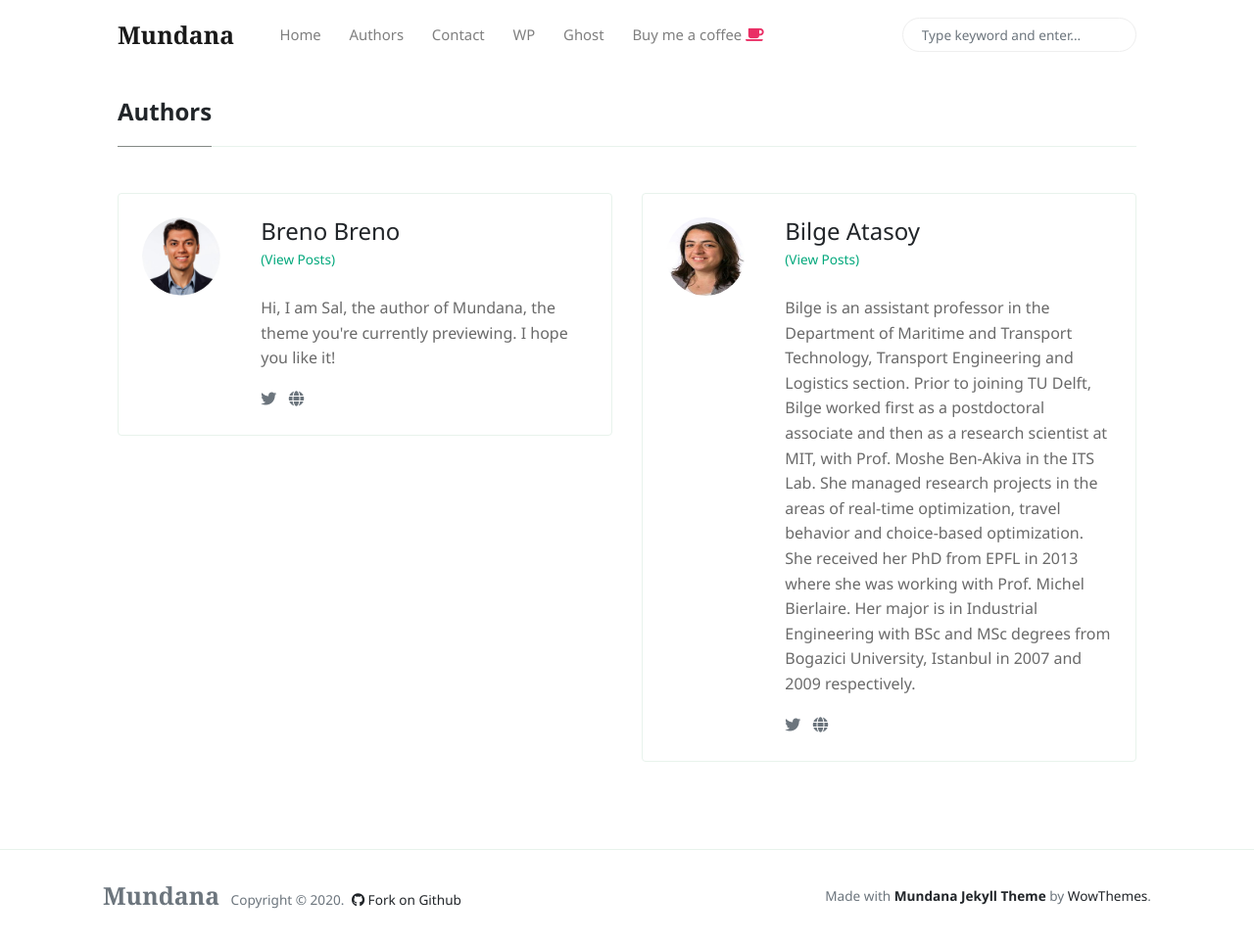
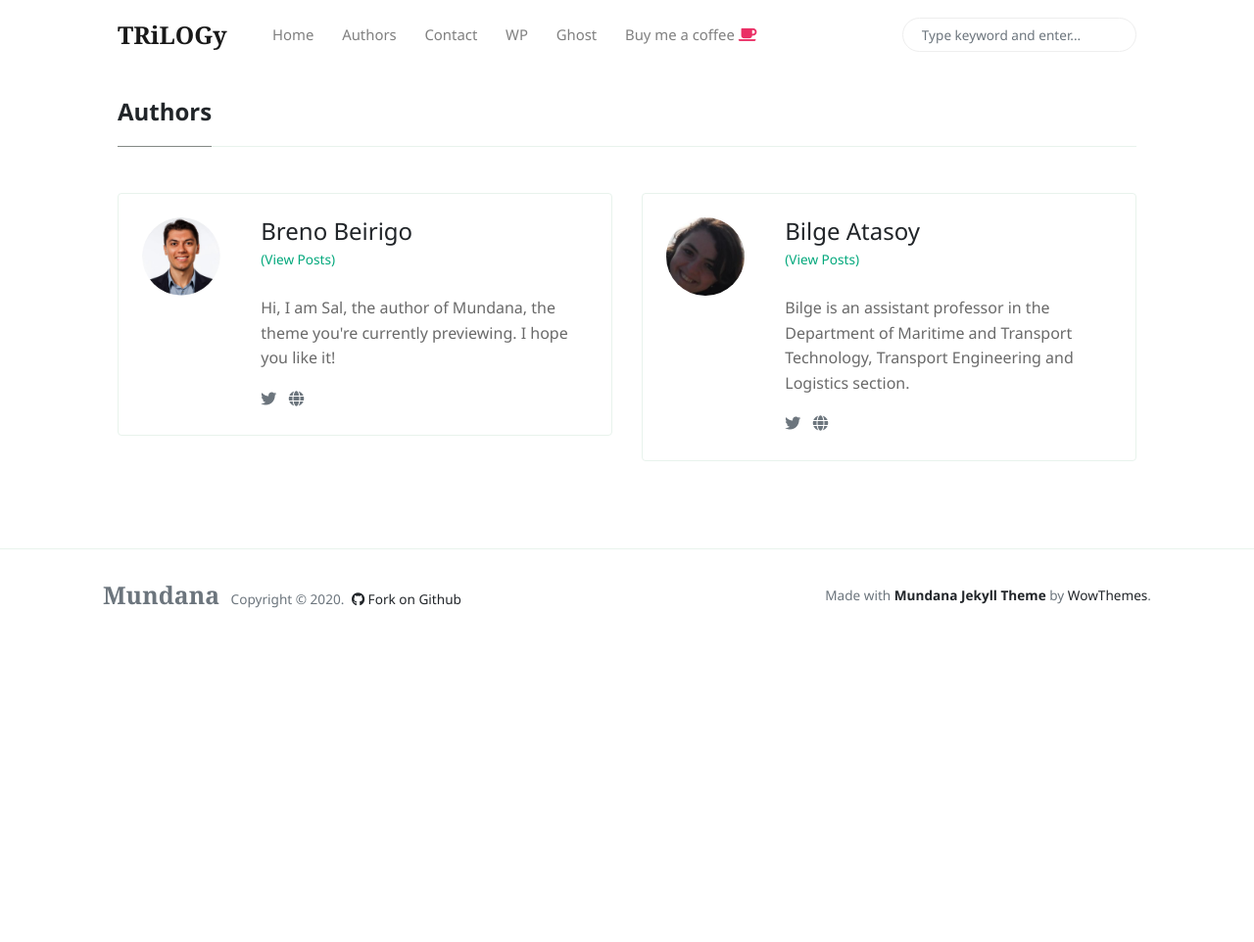
Before and after one commit to brenobeirigo/brenobeirigo.github.io, a Jekyll site: the page built from _pages/authors-list.html, in a window 1280 px wide and 962 px high. Shown: the whole window at 98% size. Built offline with Jekyll 4.4.1, drawn with Linux system fonts in a browser that asks for light colours; nearby versions of some CDN libraries.

Commit message:
Update Bilge info

```diff
--- a/_config.yml
+++ b/_config.yml
@@ -1,5 +1,5 @@
 # Site
-name: "Mundana"
+name: "TRiLOGy"
 description: "Mundana is a free Jekyll theme for awesome people like you, Medium like."
 logo: "assets/images/logo.png"
 favicon: "assets/images/favicon.ico"
@@ -20,7 +20,7 @@ plugins:
 
 authors:
   breno:
-    name: Breno Breno
+    name: Breno Beirigo
     site: https://www.wowthemes.net
     avatar: assets/images/breno.jpg
     bio: "Hi, I am Sal, the author of Mundana, the theme you're currently previewing. I hope you like it!"
@@ -30,8 +30,8 @@ authors:
   bilge:
     name: Bilge Atasoy
     site: https://www.wowthemes.net
-    avatar: assets/images/bilge.jpg
-    bio: "Bilge is an assistant professor in the Department of Maritime and Transport Technology, Transport Engineering and Logistics section. Prior to joining TU Delft, Bilge worked first as a postdoctoral associate and then as a research scientist at MIT, with Prof. Moshe Ben-Akiva in the ITS Lab. She managed research projects in the areas of real-time optimization, travel behavior and choice-based optimization. She received her PhD from EPFL in 2013 where she was working with Prof. Michel Bierlaire. Her major is in Industrial Engineering with BSc and MSc degrees from Bogazici University, Istanbul in 2007 and 2009 respectively."
+    avatar: assets/images/bilge_linkedin.jpg
+    bio: "Bilge is an assistant professor in the Department of Maritime and Transport Technology, Transport Engineering and Logistics section."
     email: fakemail@gmail.com
     twitter: https://twitter.com/wowthemesnet
 
```
Also changed, not shown: assets/images/bilge_linkedin.jpg (added).
